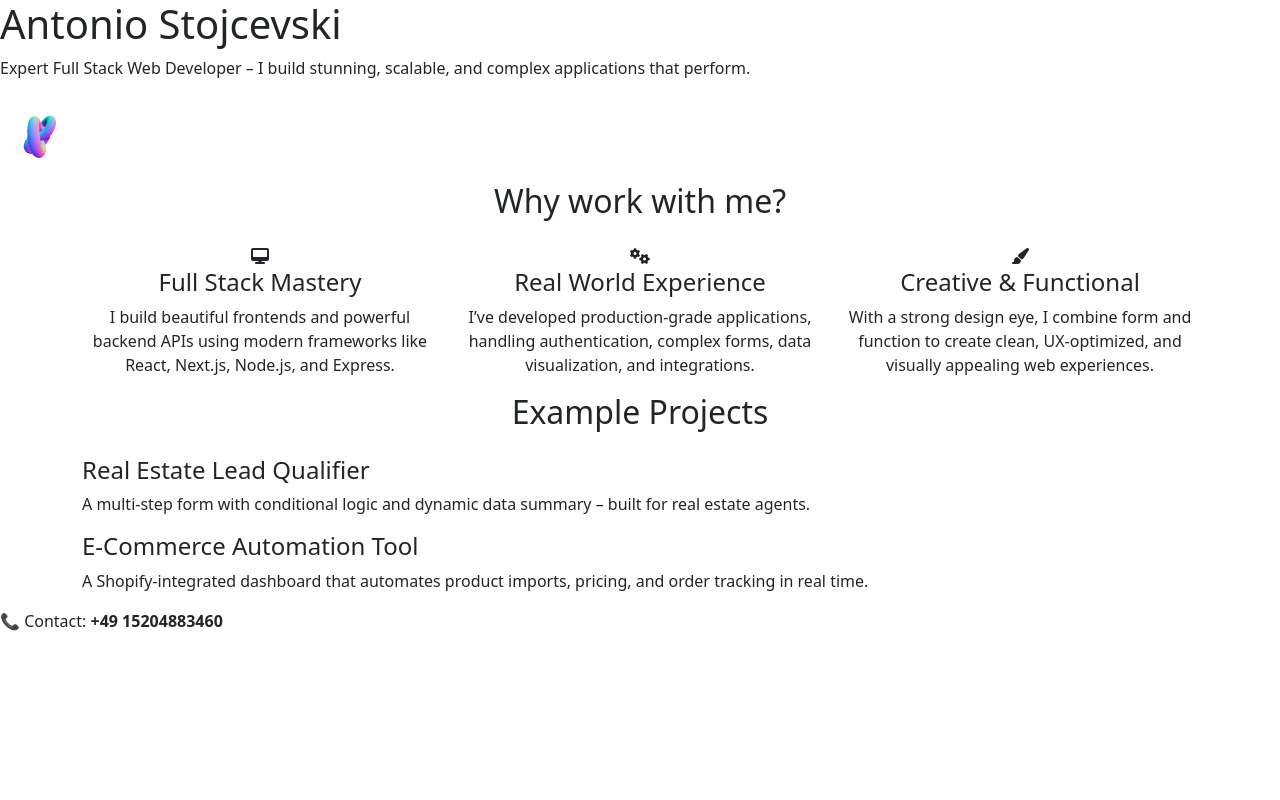
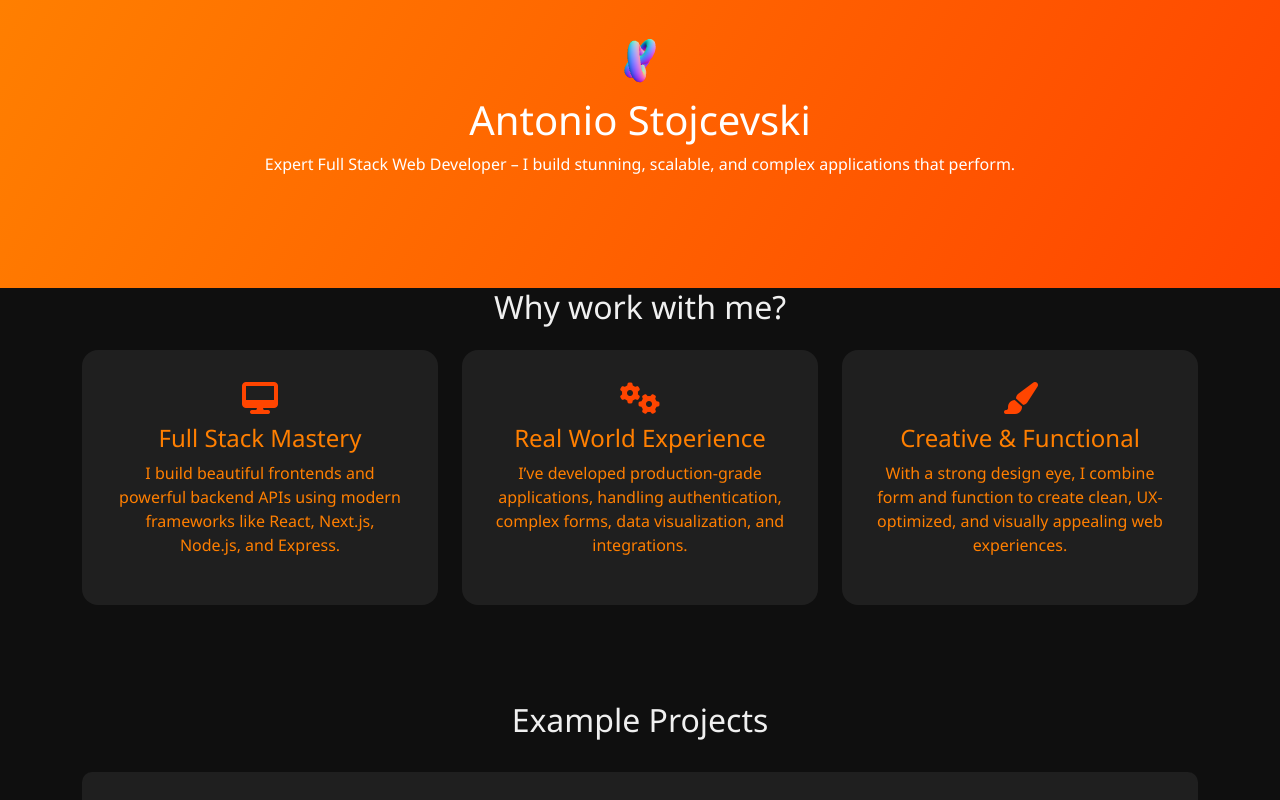
Before and after one commit to AntonioStoj/mywebsite, a plain HTML site: page index.html in a window 1280 px wide. Shown: the top 800 px of the page. Drawn offline with nearby package versions, Linux system fonts and the light colour scheme; animation ran at ten frames a second.

Commit message:
Update index.html

```diff
--- a/index.html
+++ b/index.html
@@ -7,7 +7,84 @@
   <link href="https://cdn.jsdelivr.net/npm/bootstrap@5.3.0/dist/css/bootstrap.min.css" rel="stylesheet">
   <script src="https://kit.fontawesome.com/a076d05399.js"></script>
   <style>
+    body {
+  background-color: #0f0f0f;
+  color: #f0f0f0;
+  font-family: 'Segoe UI', sans-serif;
+  overflow-x: hidden;
+}
 
+.hero {
+  text-align: center;
+  padding: 6rem 1rem;
+  background: linear-gradient(120deg, #ff7f00, #ff4500);
+  color: white;
+  position: relative;
+}
+
+#logo-container {
+  position: absolute;
+  top: 20px;
+  left: 50%;
+  transform: translateX(-50%);
+  width: 80px;
+  height: 80px;
+  background: none;
+}
+
+.card-custom {
+  background-color: #1f1f1f;
+  color: #ff7f00;
+  border-radius: 1rem;
+  border: none;
+  padding: 2rem;
+  margin-bottom: 2rem;
+  opacity: 0;
+  transform: translateY(50px);
+  transition: opacity 1s ease-out, transform 1s ease-out, box-shadow 0.3s ease-out;
+}
+
+.card-custom.visible {
+  opacity: 1;
+  transform: translateY(0);
+}
+
+.card-custom:hover {
+  transform: scale(1.05) translateY(-5px);
+  box-shadow: 0px 4px 10px rgba(255, 127, 0, 0.4);
+}
+
+.card-custom i {
+  font-size: 2rem;
+  color: #ff4500;
+  margin-bottom: 10px;
+}
+
+.projects {
+  text-align: center;
+  padding: 4rem 2rem;
+}
+
+.project {
+  background-color: #1f1f1f;
+  padding: 2rem;
+  margin: 2rem 0;
+  border-radius: 10px;
+  opacity: 0;
+  transform: translateY(50px);
+  transition: opacity 1s ease-out, transform 1s ease-out;
+}
+
+.project.visible {
+  opacity: 1;
+  transform: translateY(0);
+}
+
+.contact {
+  text-align: center;
+  padding: 2rem;
+  font-size: 1.2rem;
+}
   </style>
 
 </head>
```
